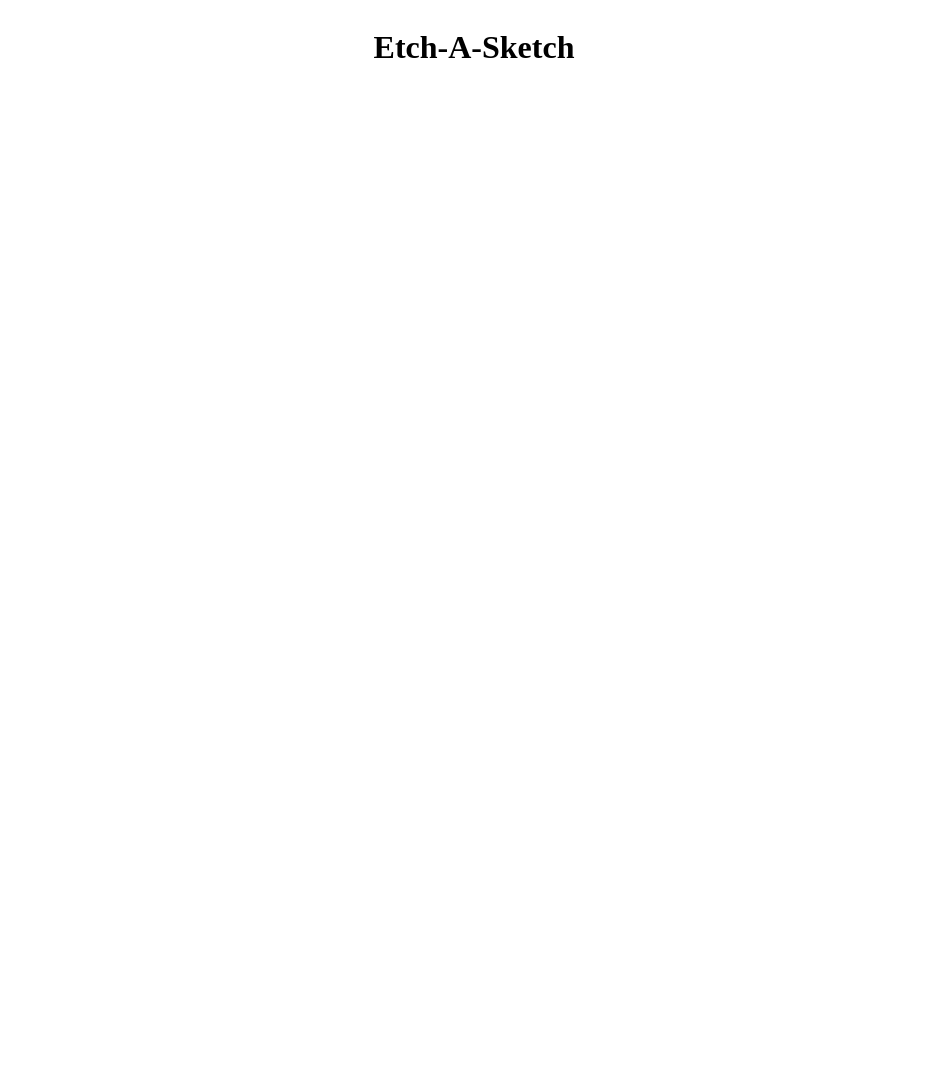
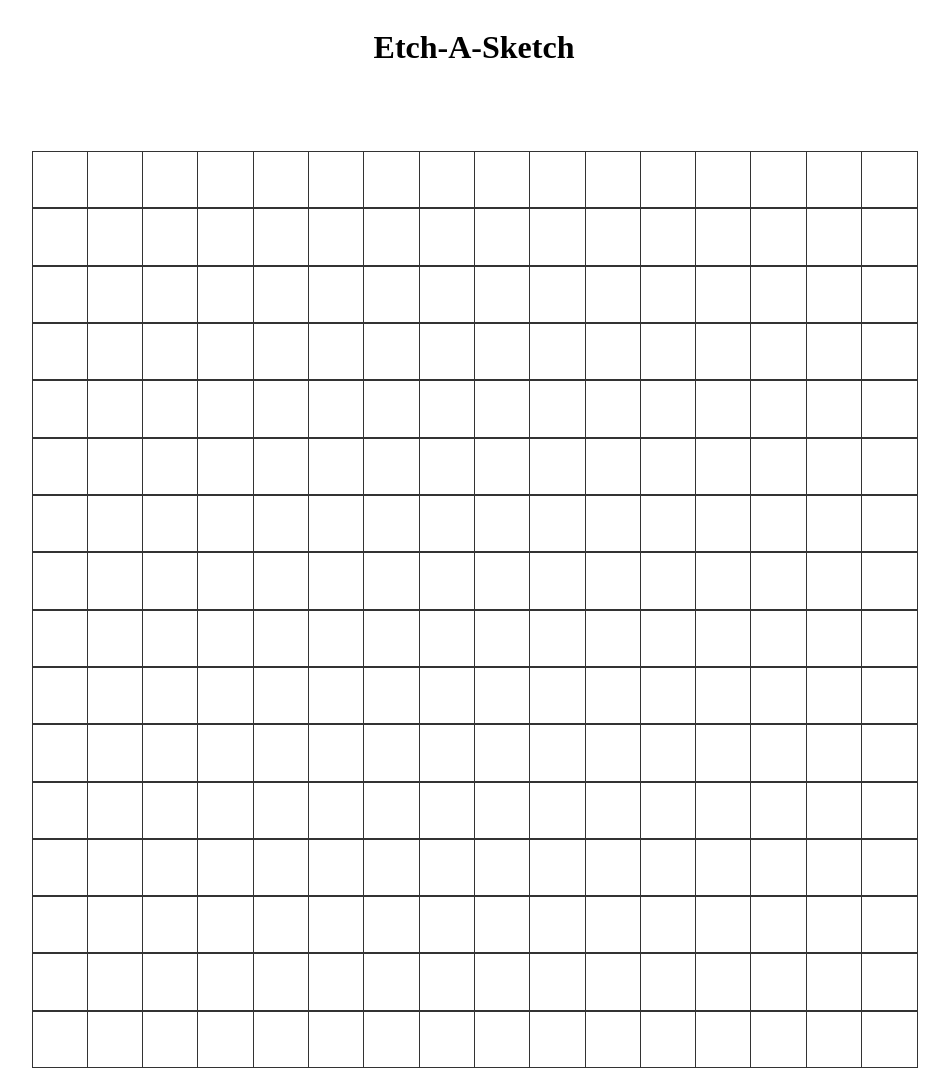
Before and after one commit to jcbirch/etch_a_sketch, a plain HTML site: page index.html in a window 1280 px wide. Shown: the whole page, without its empty margins (166-1115 px from the left). Before the commit the page ends 800 px from the top, so only its background shows below. Drawn offline with Linux system fonts and the light colour scheme.

Commit message:
created css grid layout and created js function to change box background on mouseover

```diff
--- a/script.js
+++ b/script.js
@@ -1,18 +1,33 @@
 function createScreen() {
+
     for (let i = 1; i <= 16; i++) {
         const row = document.createElement("div");
         row.id = "row" + i;
+        row.classList.add("row");
+        const rowStyle = document.querySelector(".row")
+        row.style.gridTemplateColumns = "repeat(16, auto)";
         const elementOne = document.getElementById("the-screen");
         elementOne.appendChild(row);
         for (let j = 1; j <= 16; j++) {
-            const column = document.createElement("div");
-            column.classList.add("column" + j);
+            const box = document.createElement("div");
+            box.classList.add("box");
             const elementTwo = document.getElementById("row" + i);
-            elementTwo.appendChild(column);
+            elementTwo.appendChild(box);
+            changeBoxColor();
         }
 
     }
+}
+
+
+function changeBoxColor() {
+    document.querySelectorAll('.box').forEach(item => {
+        item.addEventListener('mouseover', event => {
+            item.style.backgroundColor = "green";
+        })
+    })
 
 }
 
+
 createScreen();
--- a/style.css
+++ b/style.css
@@ -1,4 +1,25 @@
-#title{
+    #title{
     display: flex;
     justify-content: center;
 }
+
+    #the-screen {
+   margin: 5% 15% 10% 15%;
+  }
+
+    .row {
+    display: grid;
+    height: 10%;
+  }
+
+    .box {
+    border: 0.5px solid rgba(0, 0, 0, 0.8);
+    background-color: white;
+    padding: 50%;
+    box-sizing: border-box;
+
+  }
+
+  /*.box:hover {
+      background-color: cornflowerblue;
+  }*/
```
Also changed, not shown: index.html (+2 -0 lines).
